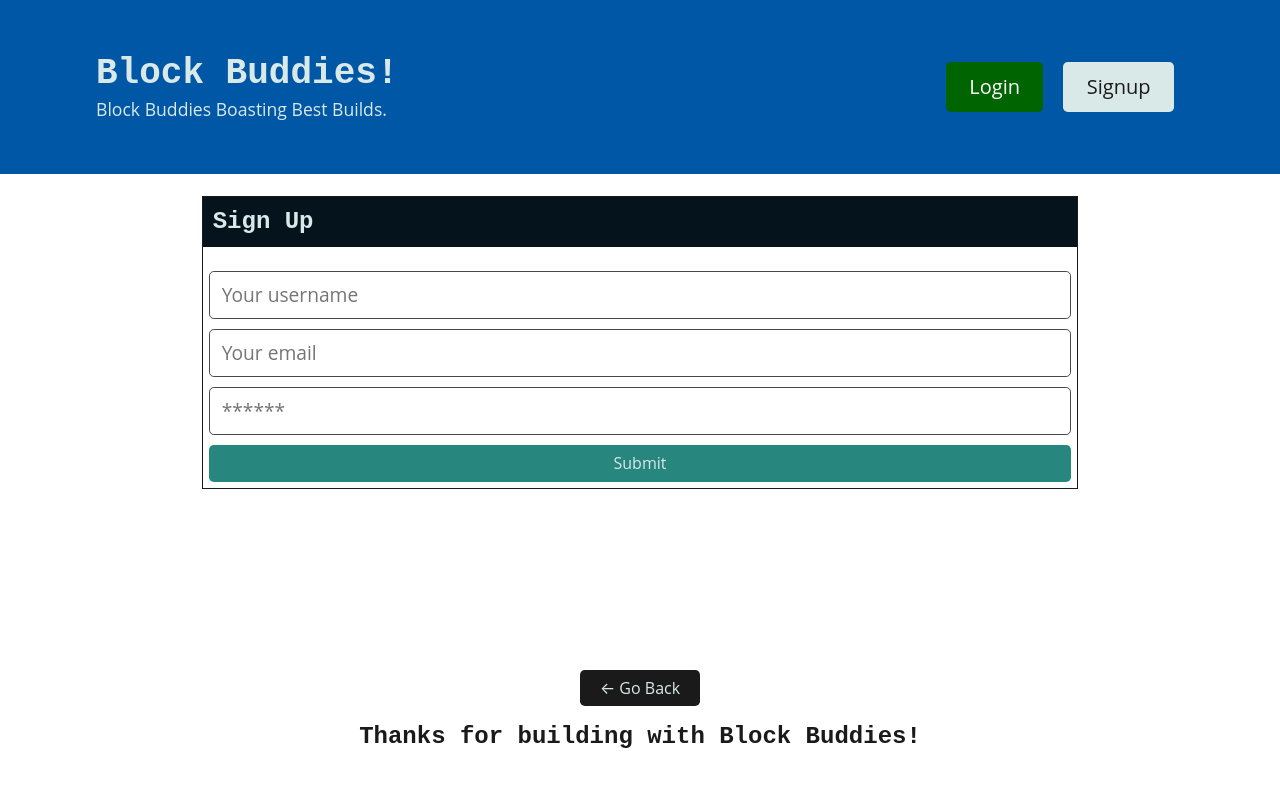
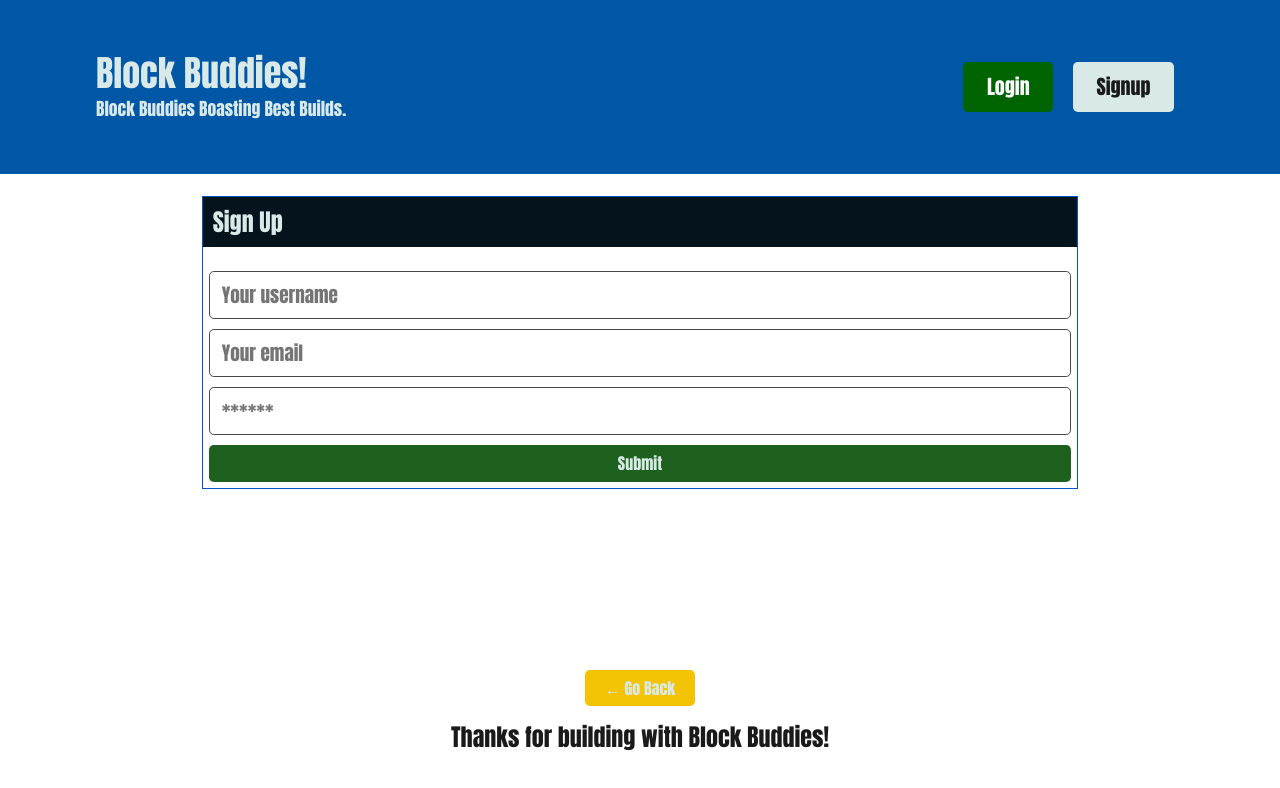
Before and after one commit to sfmacdonald/Block-Buddies, a React (Vite) app in the folder client/: page /signup in a window 1280 px wide. Shown: the top 788 px of the page. Built offline with nearby package versions, Linux system fonts and the light colour scheme.

Commit message:
update CSS to match project theme

```diff
--- a/client/src/App.css
+++ b/client/src/App.css
@@ -57,7 +57,7 @@ hr {
  * 2. Correct the odd `em` font sizing in all browsers.
  */
 pre {
-  font-family: monospace, monospace;
+  font-family: Impact, Haettenschweiler, 'Arial Narrow Bold', sans-serif, monospace;
   /* 1 */
   font-size: 1em;
   /* 2 */
@@ -100,7 +100,7 @@ strong {
 code,
 kbd,
 samp {
-  font-family: monospace, monospace;
+  font-family: Impact, Haettenschweiler, 'Arial Narrow Bold', sans-serif, monospace;
   /* 1 */
   font-size: 1em;
   /* 2 */
@@ -153,7 +153,7 @@ input,
 optgroup,
 select,
 textarea {
-  font-family: inherit;
+  font-family: Impact, Haettenschweiler, 'Arial Narrow Bold', sans-serif, monospace;;
   /* 1 */
   font-size: 100%;
   /* 1 */
@@ -356,9 +356,7 @@ body {
 body {
   margin: 0;
   padding: 0;
-  font-family: 'Open Sans', -apple-system, BlinkMacSystemFont, 'Segoe UI',
-    Roboto, Helvetica, Arial, sans-serif, 'Apple Color Emoji', 'Segoe UI Emoji',
-    'Segoe UI Symbol';
+  font-family: Impact, Haettenschweiler, 'Arial Narrow Bold', sans-serif, monospace;
   font-size: 16px;
   color: #1a1a1a;
 }
@@ -369,7 +367,7 @@ h3,
 h4,
 h5,
 h6 {
-  font-family: 'JetBrains Mono', monospace;
+  font-family: Impact, Haettenschweiler, 'Arial Narrow Bold', sans-serif, monospace;
   margin: 0 0 0.5rem;
   line-height: 1.25;
 }
@@ -1012,16 +1010,16 @@ a:hover {
 }
 
 .btn.btn-primary {
-  background-color: #27867E;
+  background-color: #1E601E;
   color: #d9e9e8;
 }
 
 .btn.btn-primary:hover {
-  background-color: #7DB538;
+  background-color: #CA1F08;
 }
 
 .btn.btn-danger {
-  background-color: #B31004;
+  background-color: #C91A09;
   color: #ffffff;
 }
 
@@ -1035,7 +1033,7 @@ a:hover {
 }
 
 .btn.btn-info:hover {
-  background-color: #039CBD;
+  background-color: #7DB538;
 }
 
 .btn.btn-light {
@@ -1048,12 +1046,12 @@ a:hover {
 }
 
 .btn.btn-dark {
-  background-color: #1a1a1a;
+  background-color: #F3C305;
   color: #d9e9e8;
 }
 
 .btn.btn-dark:hover {
-  background-color: #5f5f5f;
+  background-color: #F2CD37;
 }
 
 .btn.btn-white {
@@ -1084,13 +1082,13 @@ a:hover {
 }
 
 .card {
-  border: 1px solid #1a1a1a;
+  border: 1px solid #0055BF;
   margin-bottom: 1rem;
 }
 
 .card .card-header {
   padding: 0.375rem;
-  background-color: #2d3e50;
+  background-color: #1E601E;
   color: #d9e9e8;
 }
 
```
